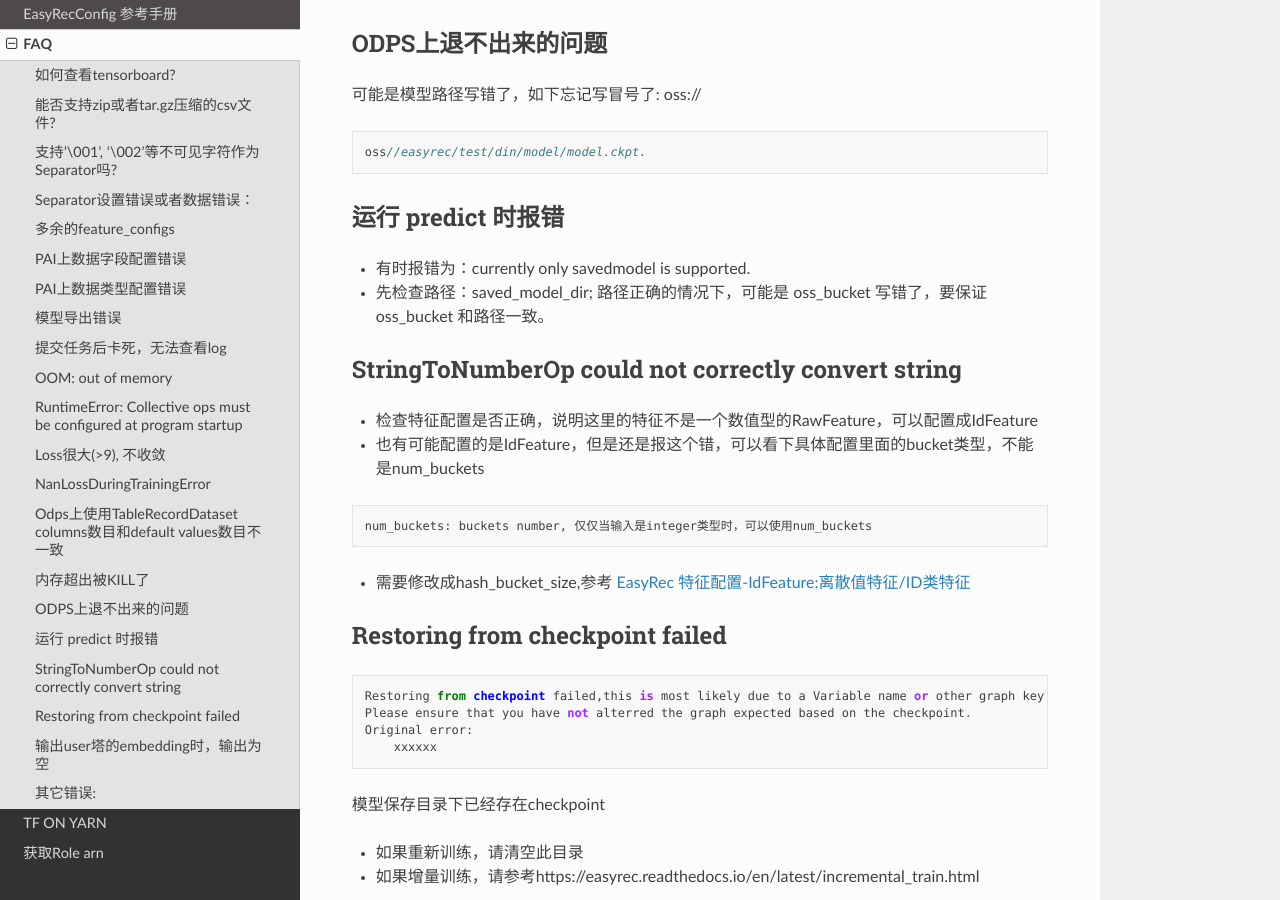
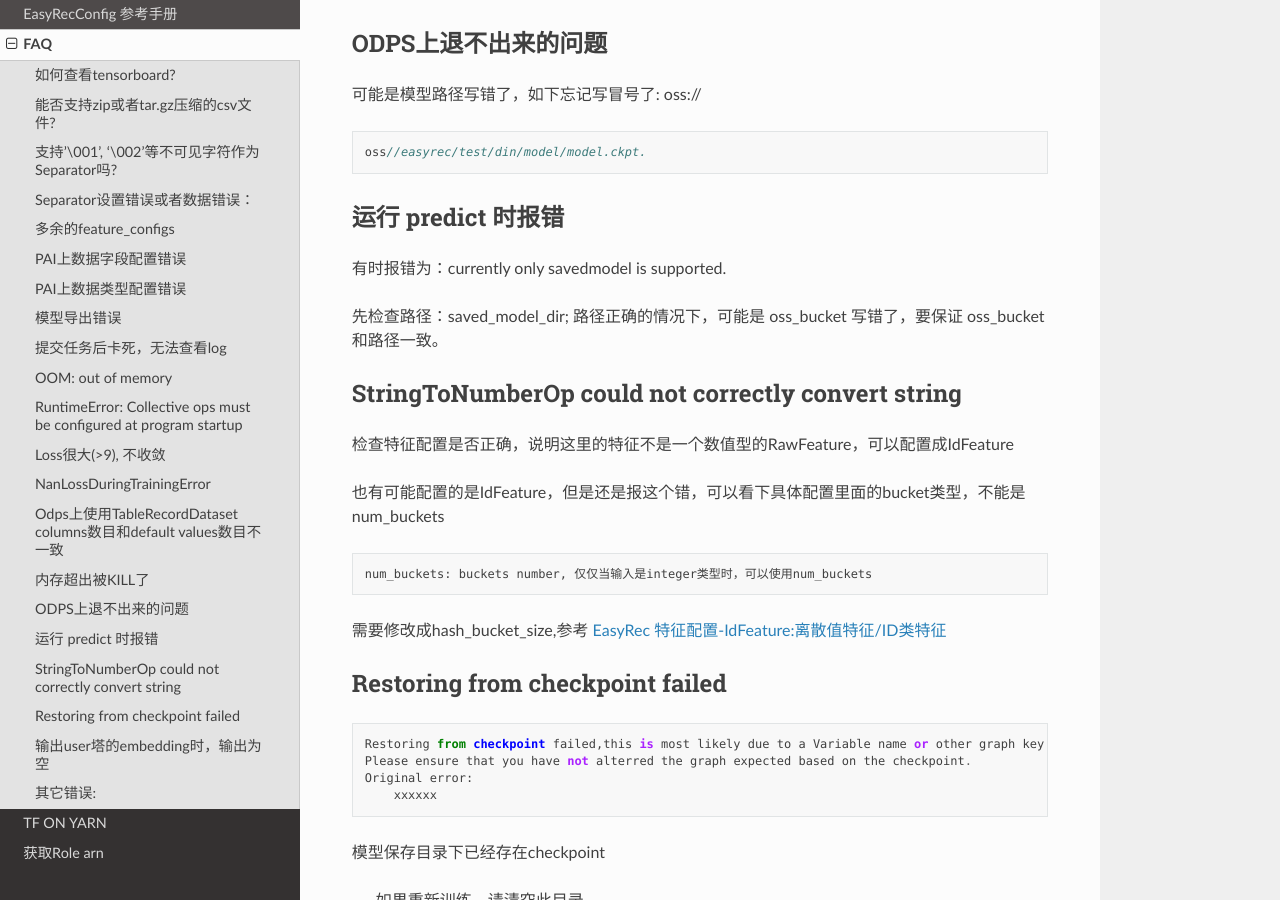
Before and after one commit to alibaba/EasyRec, a Sphinx documentation site: the page built from docs/source/faq.md, in a window 1280 px wide and 900 px high, scrolled down 5206 px. Built offline with Sphinx 7.4.7 and the Read the Docs theme 2.0.0, drawn with Linux system fonts in a browser that asks for light colours; the version number is read from the project's files by our own code.

Commit message:
[FAQ] faq with markdown format

````diff
--- a/docs/source/faq.md
+++ b/docs/source/faq.md
@@ -239,18 +239,18 @@
 
 #### 运行 predict 时报错
 
-- 有时报错为：currently only savedmodel is supported.
+有时报错为：currently only savedmodel is supported.
 
-- 先检查路径：saved_model_dir; 路径正确的情况下，可能是 oss_bucket 写错了，要保证 oss_bucket 和路径一致。
+先检查路径：saved_model_dir; 路径正确的情况下，可能是 oss_bucket 写错了，要保证 oss_bucket 和路径一致。
 
 #### StringToNumberOp could not correctly convert string
-- 检查特征配置是否正确，说明这里的特征不是一个数值型的RawFeature，可以配置成IdFeature
+检查特征配置是否正确，说明这里的特征不是一个数值型的RawFeature，可以配置成IdFeature
 
-- 也有可能配置的是IdFeature，但是还是报这个错，可以看下具体配置里面的bucket类型，不能是num_buckets
+也有可能配置的是IdFeature，但是还是报这个错，可以看下具体配置里面的bucket类型，不能是num_buckets
 ```
 num_buckets: buckets number, 仅仅当输入是integer类型时，可以使用num_buckets
 ```
-- 需要修改成hash_bucket_size,参考 [EasyRec 特征配置-IdFeature:离散值特征/ID类特征](https://easyrec.readthedocs.io/en/latest/feature/feature.html#idfeature-id)
+需要修改成hash_bucket_size,参考 [EasyRec 特征配置-IdFeature:离散值特征/ID类特征](https://easyrec.readthedocs.io/en/latest/feature/feature.html#idfeature-id)
 
 #### Restoring from checkpoint failed
 ```
@@ -266,9 +266,9 @@
 - 如果增量训练，请参考https://easyrec.readthedocs.io/en/latest/incremental_train.html
 
 #### 输出user塔的embedding时，输出为空
-- 用tfResponse.getDoubleVals("user_emb")去打印结果出来的是否返回的是[]，空的数组
+用tfResponse.getDoubleVals("user_emb")去打印结果出来的是否返回的是[]，空的数组
 
-- 需要使用 tfResponse.getStringVals("user_emb")
+需要使用 tfResponse.getStringVals("user_emb")
 
 #### 其它错误:
 
````
